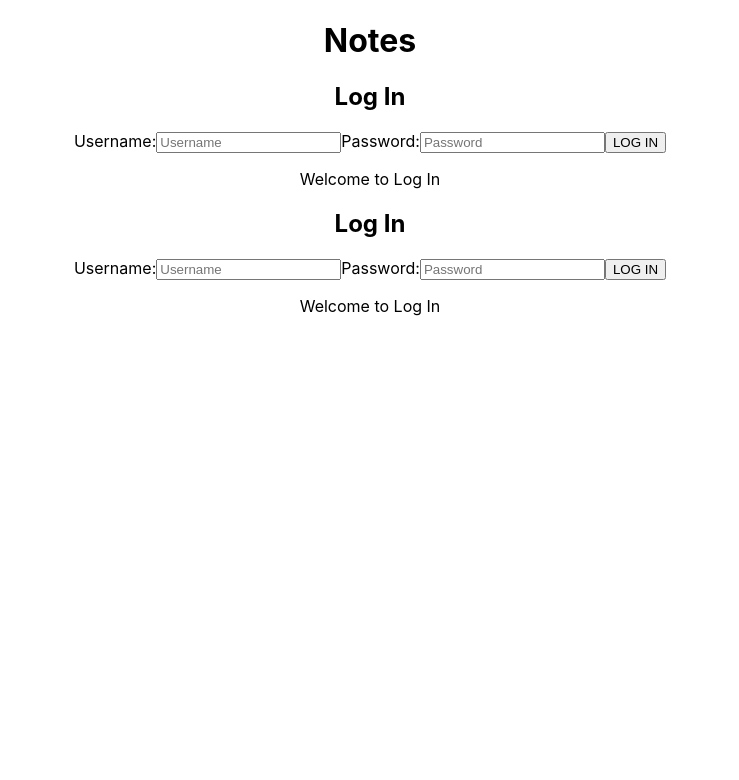
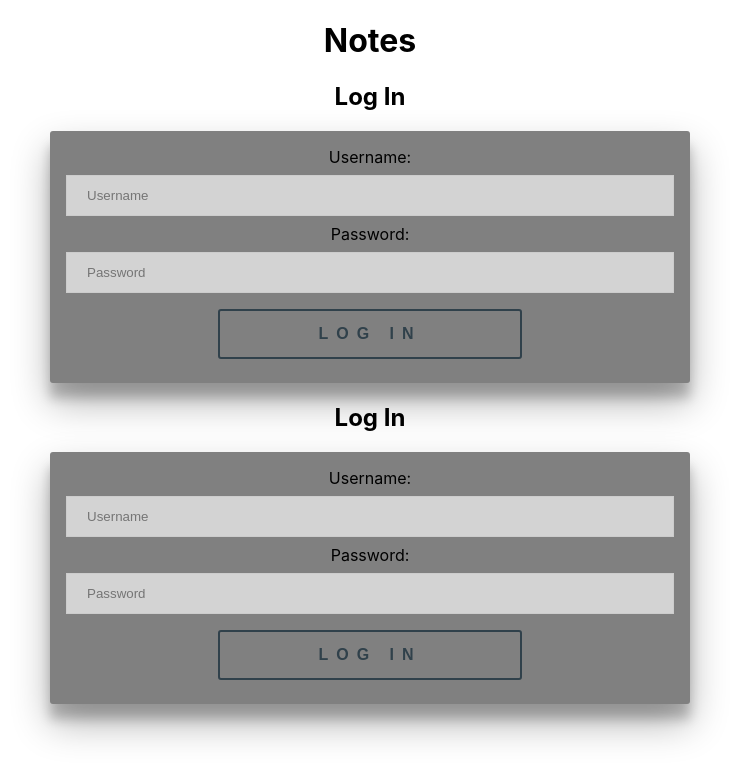
Before and after one commit to nathaliejanep/notes, a React (Create React App) app in the folder notes-frontend/: page /login in a window 1280 px wide. Shown: the top 780 px of the page, without its empty margins (270-1009 px from the left). Built offline with nearby package versions, Linux system fonts and the light colour scheme.

Commit message:
Vacuuming done

```diff
--- a/notes-frontend/src/App.css
+++ b/notes-frontend/src/App.css
@@ -2,25 +2,67 @@
   text-align: center;
 }
 
-@media (prefers-reduced-motion: no-preference) {
-  .App-logo {
-    animation: App-logo-spin infinite 20s linear;
-  }
+/* Login */
+.login-form {
+  display: flex;
+  box-shadow: rgba(0, 0, 0, 0.3) 0px 19px 38px,
+    rgba(0, 0, 0, 0.22) 0px 15px 12px;
+  border-radius: 3px;
+  width: 50%;
+  margin-left: 25%;
+  background-color: #808080;
 }
 
-.App-link {
-  color: #61dafb;
+input[type='text'],
+input[type='password'] {
+  width: 100%;
+  padding: 12px 20px;
+  margin: 8px 0;
+  display: inline-block;
+  border: 1px solid #ccc;
+  box-sizing: border-box;
+  background-color: #d3d3d3;
 }
 
-@keyframes App-logo-spin {
-  from {
-    transform: rotate(0deg);
-  }
-  to {
-    transform: rotate(360deg);
-  }
+input[type='submit'] {
+  padding: 14px 20px;
+  margin: 8px 0;
+  border-radius: 3px;
+  cursor: pointer;
+  width: 50%;
+  justify-content: center;
+  letter-spacing: 0.5rem;
+  font-weight: 700;
+  font-size: 1rem;
+  border: 2px solid #30414b;
+  background-color: #808080;
+  color: #30414b;
 }
 
+input[type='submit']:hover {
+  background-color: #30414b;
+  color: #fff;
+}
+
+.container {
+  padding: 16px;
+}
+
+/* Get Notes */
 .note-box {
   border: 1px solid #000;
+  margin: 1rem;
+  padding: 1rem;
 }
+
+.text-box {
+  text-align: left;
+}
+
+.edit-btn a {
+  text-decoration: none;
+}
+
+.edit-btn a:visited {
+  color: initial;
+}
--- a/notes-frontend/src/App.js
+++ b/notes-frontend/src/App.js
@@ -1,7 +1,6 @@
 import './App.css';
-import { Link, Route, Routes } from 'react-router-dom';
+import { Route, Routes } from 'react-router-dom';
 import Login from './components/login';
-import Notes from './components/notes';
 import GetNotes from './components/getNotes';
 import CreateNote from './components/createNote';
 import EditNote from './components/editnote';
@@ -12,42 +11,12 @@ function App() {
     <div className='App'>
       <header className='App-header'>
         <h1>Notes</h1>
-        {/* <img src={logo} className="App-logo" alt="logo" />
-        <p>
-          Edit <code>src/App.js</code> and save to reload.
-        </p>
-        <a
-          className="App-link"
-          href="https://reactjs.org"
-          target="_blank"
-          rel="noopener noreferrer"
-        >
-          Learn React
-        </a> */}
       </header>
       <Login />
-      {/* <ul>
-        <li>
-          <Link to='/login'>Login</Link>
-        </li>
-        <li>
-          <Link to='/notes'>Notes</Link>
-        </li>
-        <li>
-          <Link to='/getnotes'>All Notes</Link>
-        </li>
-        <li>
-          <Link to='/createnote'>Add New Note</Link>
-        </li>
-        <li>
-          <Link to='/editnote'>Edit Note</Link>
-        </li>
-      </ul> */}
 
       <Routes>
         <Route path='/' element={<Home />}></Route>
         <Route path='/login' element={<Login />}></Route>
-        <Route path='/notes' element={<Notes />}></Route>
         <Route path='/getnotes' element={<GetNotes />}></Route>
         <Route path='/createnote' element={<CreateNote />}></Route>
         <Route path='/editnote' element={<EditNote />}></Route>
--- a/notes-frontend/src/components/createNote.jsx
+++ b/notes-frontend/src/components/createNote.jsx
@@ -4,13 +4,16 @@ import axios from 'axios';
 
 const CreateNote = () => {
   const editorRef = useRef();
+  const clearTitle = useRef(null);
 
   const [success, setSuccess] = useState(false);
   const [title, setTitle] = useState('');
 
   const lsID = localStorage.getItem('ID');
 
-  const createNote = () => {
+  const createNote = (e) => {
+    e.preventDefault();
+
     console.log(editorRef.current.getContent());
     setSuccess(true);
     axios
@@ -22,13 +25,18 @@ const CreateNote = () => {
         console.log(res);
       });
 
+    clearTitle.current.value = '';
     editorRef.current.setContent('');
   };
 
   const addNote = (
     <div>
+      <form onSubmit={createNote}>
+        <label htmlFor='title'></label>
         <input
+          ref={clearTitle}
           type='text'
+          name='title'
           placeholder='Enter your title here...'
           onChange={(e) => {
             setTitle(e.target.value);
@@ -40,13 +48,12 @@ const CreateNote = () => {
           init={{
             menubar: false,
             toolbar:
-            'h1 h2  | undo redo | forecolor backcolor | styleselect bold italic | alignleft alignright |code',
+              'undo redo | forecolor backcolor | styleselect bold italic | alignleft alignright |code',
           }}
         />
 
-      <button type='button' onClick={createNote}>
-        SUBMIT
-      </button>
+        <input type='submit' placeholder='Submit' value='SUBMIT' />
+      </form>
     </div>
   );
 
--- a/notes-frontend/src/components/editnote.jsx
+++ b/notes-frontend/src/components/editnote.jsx
@@ -7,8 +7,6 @@ const EditNote = () => {
   const [noteText, setNoteText] = useState('');
   const [newTitle, setNewTitle] = useState('');
   const [edited, setEdited] = useState(false);
-  // Hook för noteInfo med alla objekt?
-  //const [noteInfo, setNoteInfo] = useState({title:'', text:''});
   const editorRef = useRef();
   const location = useLocation();
   const id = location.state.id;
@@ -21,19 +19,17 @@ const EditNote = () => {
     axios(`http://localhost:3001/notes/${id}`).then((res) => {
       setNewTitle(res.data[0].title);
       setNoteText(res.data[0].text);
-      // console.log(res.data[0].text);
-      console.log(noteText);
     });
   };
 
   const updateNote = () => {
     setEdited(true);
+    // const date = new Date().toLocaleString();
     axios
       .put(`http://localhost:3001/notes/edit`, {
-        //Skicka med i backend för att funka
+        id: id,
         title: newTitle,
         text: noteText,
-        id: id,
       })
       .then((res) => {
         console.log(res);
@@ -57,12 +53,12 @@ const EditNote = () => {
           <Editor
             apiKey='n93h6sbynpq3lmvrtngd2e8lrv0waecc97oi0fgqhmcid3v6'
             onEditorChange={(newText) => setNoteText(newText)}
-            initialValue={noteText}
+            value={noteText}
             onInit={(evt, editor) => (editorRef.current = editor)}
             init={{
               menubar: false,
               toolbar:
-                'h1 h2  | undo redo | forecolor backcolor | styleselect bold italic | alignleft alignright |code',
+                'undo redo | forecolor backcolor | styleselect bold italic | alignleft alignright |code',
             }}
           />
           <button
--- a/notes-frontend/src/components/getNotes.jsx
+++ b/notes-frontend/src/components/getNotes.jsx
@@ -31,14 +31,17 @@ const GetNotes = () => {
       <div>
         {notes.map((note) => (
           <div key={note.id} className='note-box'>
-            <p>{note.title}</p>
-            <p>{note.time}</p>
-            <p dangerouslySetInnerHTML={{ __html: note.text }} />
-            <p>{note.author}</p>
+            <h2>{note.title}</h2>
+            <p
+              className='text-box'
+              dangerouslySetInnerHTML={{ __html: note.text }}
+            />
 
-            <Link to='/editnote' state={{ id: note.id }}>
-              Edit Note
-            </Link>
+            <button className='edit-btn'>
+              <Link to='/editnote' state={{ id: note.id }}>
+                EDIT
+              </Link>
+            </button>
             <button
               onClick={() => {
                 deleteNote(note.id);
--- a/notes-frontend/src/components/login.jsx
+++ b/notes-frontend/src/components/login.jsx
@@ -9,8 +9,8 @@ const Login = () => {
   const [password, setPassword] = useState('');
 
   const navigate = useNavigate();
-  //If localstorage exists go to loggedin
   const lsID = localStorage.getItem('ID');
+
   useEffect(() => {
     if (lsID) {
       setOnline(true);
@@ -23,8 +23,7 @@ const Login = () => {
     setOnline(false);
   };
 
-  // If fetched status ok - set ls and online
-  const handleSubmit = (e) => {
+  const handleLogin = (e) => {
     e.preventDefault();
 
     axios
@@ -40,6 +39,7 @@ const Login = () => {
         } else if (status === 'ok') {
           setOnline(true);
           setError(false);
+
           const getId = res.data.result[0].id;
           localStorage.setItem('ID', getId);
         }
@@ -49,9 +49,9 @@ const Login = () => {
   };
 
   const renderForm = (
-    <div className='wrapper'>
+    <div>
       <h2>Log In</h2>
-      <form onSubmit={handleSubmit}>
+      <form onSubmit={handleLogin} className='login-form'>
         <div className='container'>
           <label htmlFor='username'>Username:</label>
           <input
@@ -78,25 +78,23 @@ const Login = () => {
       </form>
     </div>
   );
+
   const renderOnline = (
+    <nav>
+      <button onClick={signOut} className='logout-btn'>
+        Sign out
+      </button>
+      <br />
+      <Link to='/getnotes'>All Notes</Link>
+      <br />
+      <Link to='/createnote'>Add New Note</Link>
+    </nav>
+  );
+
+  return (
     <div>
-      <button onClick={signOut}>Sign out</button>
-      <ul>
-        <li>
-          <Link to='/getnotes'>All Notes</Link>
-        </li>
-        <li>
-          <Link to='/createnote'>Add New Note</Link>
-        </li>
-      </ul>
-    </div>
-  );
-  return (
-    <div className='maincontainer'>
       <div>{online ? renderOnline : renderForm}</div>
-      <div>
-        {error ? <p>Invalid username or password</p> : <p>Welcome to Log In</p>}
-      </div>
+      <div>{error ? <p>Invalid username or password</p> : null}</div>
     </div>
   );
 };
--- a/notes-frontend/src/components/notes.jsx
+++ /dev/null
@@ -1,138 +0,0 @@
-import { useEffect, useRef, useState } from 'react';
-import { Editor } from '@tinymce/tinymce-react';
-import axios from 'axios';
-
-const Notes = () => {
-  const editorRef = useRef();
-  const [title, setTitle] = useState('');
-  const [notes, setNotes] = useState([]);
-  const [body, setBody] = useState('');
-  const [showForm, setShowForm] = useState('');
-  const [noteInfo, setNoteInfo] = useState({ text: '' });
-
-  useEffect(() => {
-    console.log(body);
-    // console.log(title, text);
-  }, [body]);
-
-  const deleteNote = (id) => {
-    axios.delete(`http://localhost:3001/notes/delete/${id}`).then((res) => {
-      console.log(res);
-    });
-  };
-
-  const editNote = () => {
-    axios
-      .put(`http://localhost:3001/notes/edit`, {
-        text: noteInfo,
-        id: noteInfo.id,
-      })
-      .then((res) => {
-        console.log(res);
-      });
-  };
-
-  const getNote = (id) => {
-    axios(`http://localhost:3001/notes/${id}`).then((res) => {
-      setNoteInfo(res.data[0].text);
-      console.log(noteInfo);
-    });
-  };
-
-  const getNotes = () => {
-    console.log(editorRef.current.getContent());
-
-    axios('http://localhost:3001/notes').then((res) => {
-      setNotes(res.data);
-      console.log(notes);
-    });
-  };
-
-  const renderNotes = (
-    <div>
-      <div>
-        {notes.map((note) => (
-          <div key={note.id} className='note-box'>
-            <p>{note.title}</p>
-            <p>{note.time}</p>
-            <p dangerouslySetInnerHTML={{ __html: note.text }} />
-            <p>{note.author}</p>
-            <button
-              onClick={() => {
-                getNote(note.id);
-              }}
-            >
-              EDIT
-            </button>
-
-            <button
-              onClick={() => {
-                deleteNote(note.id);
-              }}
-            >
-              DELETE
-            </button>
-          </div>
-        ))}
-      </div>
-      <button type='button' onClick={getNotes}>
-        RENDER NOTES
-      </button>
-    </div>
-  );
-
-  const createNote = () => {
-    console.log(editorRef.current.getContent());
-
-    axios
-      .post('http://localhost:3001/notes/create', {
-        title: title,
-        text: editorRef.current.getContent(),
-        // lägg in id i ls efter inloggning och skicka hit
-        author: '1',
-      })
-      .then((res) => {
-        console.log(res);
-      });
-
-    editorRef.current.setContent('');
-  };
-
-  const addNote = (
-    <div>
-      {/* Skapa Form och lägg till required */}
-      <input
-        type='text'
-        placeholder='Title'
-        onChange={(e) => {
-          setTitle(e.target.value);
-        }}
-      />
-      <Editor
-        // Vilket sätt är bäst onEditorChange / onInit
-        apiKey='n93h6sbynpq3lmvrtngd2e8lrv0waecc97oi0fgqhmcid3v6'
-        onEditorChange={(newText) => setBody(newText)}
-        initialValue={noteInfo}
-        onInit={(evt, editor) => (editorRef.current = editor)}
-        init={{
-          menubar: false,
-          toolbar:
-            'h1 h2  | undo redo | forecolor backcolor | styleselect bold italic | alignleft alignright |code',
-        }}
-      />
-
-      <button type='button' onClick={createNote}>
-        SUBMIT
-      </button>
-    </div>
-  );
-
-  return (
-    <div>
-      {addNote}
-      {renderNotes}
-    </div>
-  );
-};
-
-export default Notes;
```
Also changed, not shown: 2 other files (tests, documents, lock files or other folders). Lines whose indentation alone changed are shown as unchanged.
